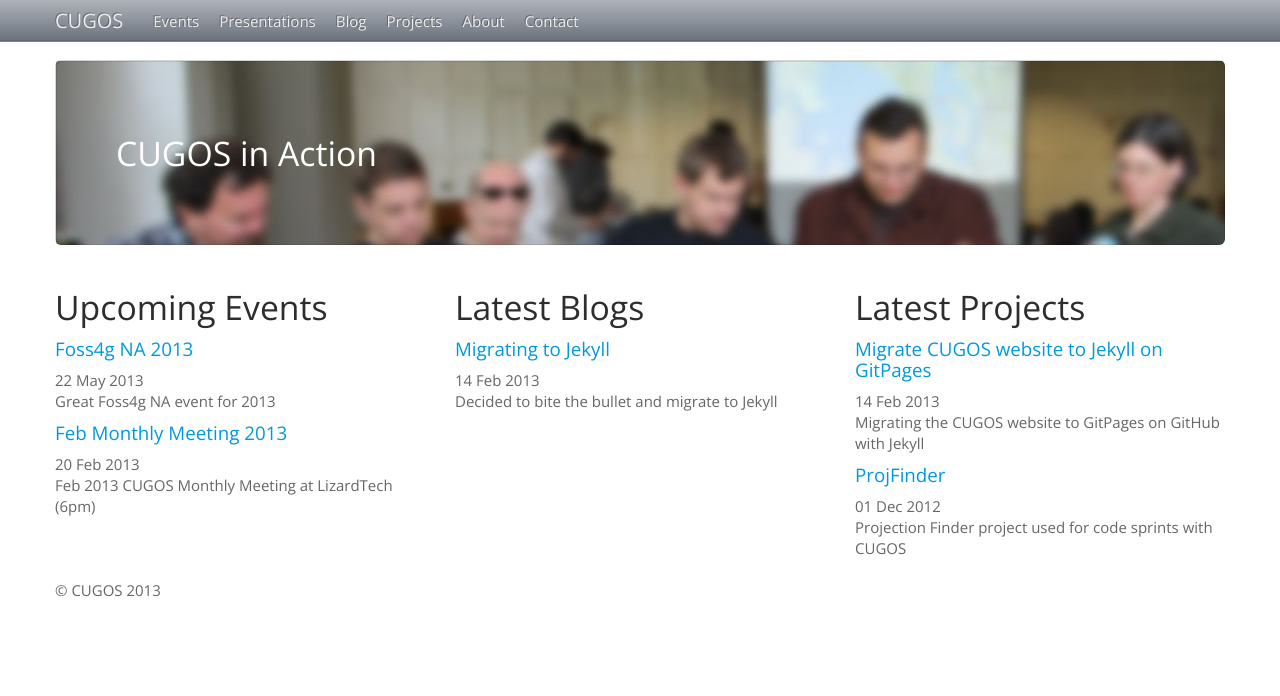
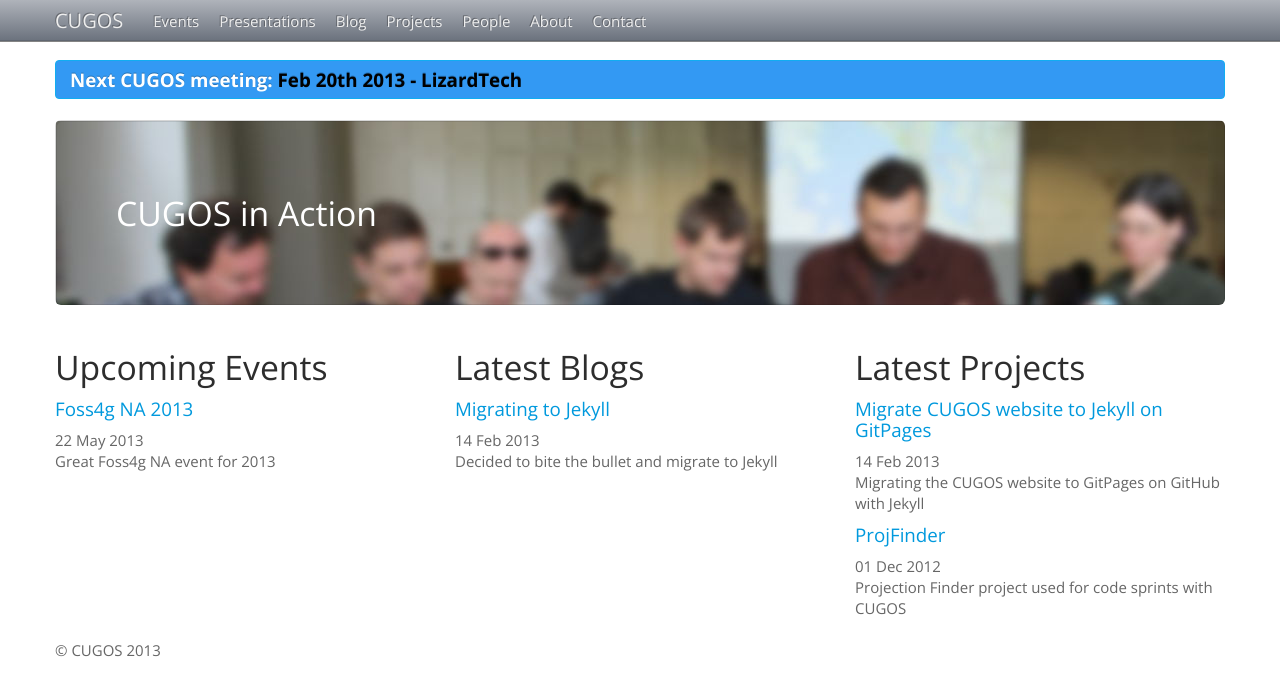
Before and after one commit to cugos/cugos.github.com, a Jekyll site: the page built from index.html, in a window 1280 px wide. Shown: the top 696 px of the page. Built offline with Jekyll 4.4.1, drawn with Linux system fonts in a browser that asks for light colours; Markdown is read by kramdown in place of the engine named in the settings.

Commit message:
Make a splash info box for next cugos meeting.  Add a people category and page where we can profile people

```diff
--- a/_config.yml
+++ b/_config.yml
@@ -25,7 +25,7 @@ url: http://cugos.org/
 markdown: rdiscount
 
 # Continue compiling even if there are errors. Keep it true, unless troubleshooting.
-auto: true
+auto: false
 
 # Makes pretty (descriptive) permalinks. See Jekyll docs for alternatives.
 permalink: pretty
--- a/_posts/event/2013-02-20-cugos_monthly.markdown
+++ b/_posts/cugos_meetings/2013-02-20-cugos_monthly.markdown
@@ -1,7 +1,7 @@
 ---
 layout: post
-title: Feb Monthly Meeting 2013
-category: event
+title: Feb 20th 2013 - LizardTech
+category: cugos_meetings
 
 excerpt: Feb 2013 CUGOS Monthly Meeting at LizardTech (6pm)
 ---
--- a/contact/index.html
+++ b/contact/index.html
@@ -1,7 +1,7 @@
 ---
 layout: default
 title: Contact
-weight: 6
+weight: 7
 ---
 
       <p class="lead">
--- a/index.html
+++ b/index.html
@@ -2,6 +2,12 @@
 layout: default
 title: Home
 ---
+
+{% for meeting in site.categories.cugos_meetings limit: 1  %}
+      <div class="alert alert-info">
+        <h4>Next CUGOS meeting: <a style="color:black;" href={{ meeting.url }}>{{ meeting.title }}</a></h4>
+      </div>
+{% endfor %}
 
       <!-- Main hero unit for a primary marketing message or call to action -->
       <div class="hero-unit">
```
Also changed, not shown: _posts/people/0000-01-01-aaron_racicot.markdown (added, +10 -0 lines), about/index.md (+1 -1 lines), people/index.html (added, +17 -0 lines).
